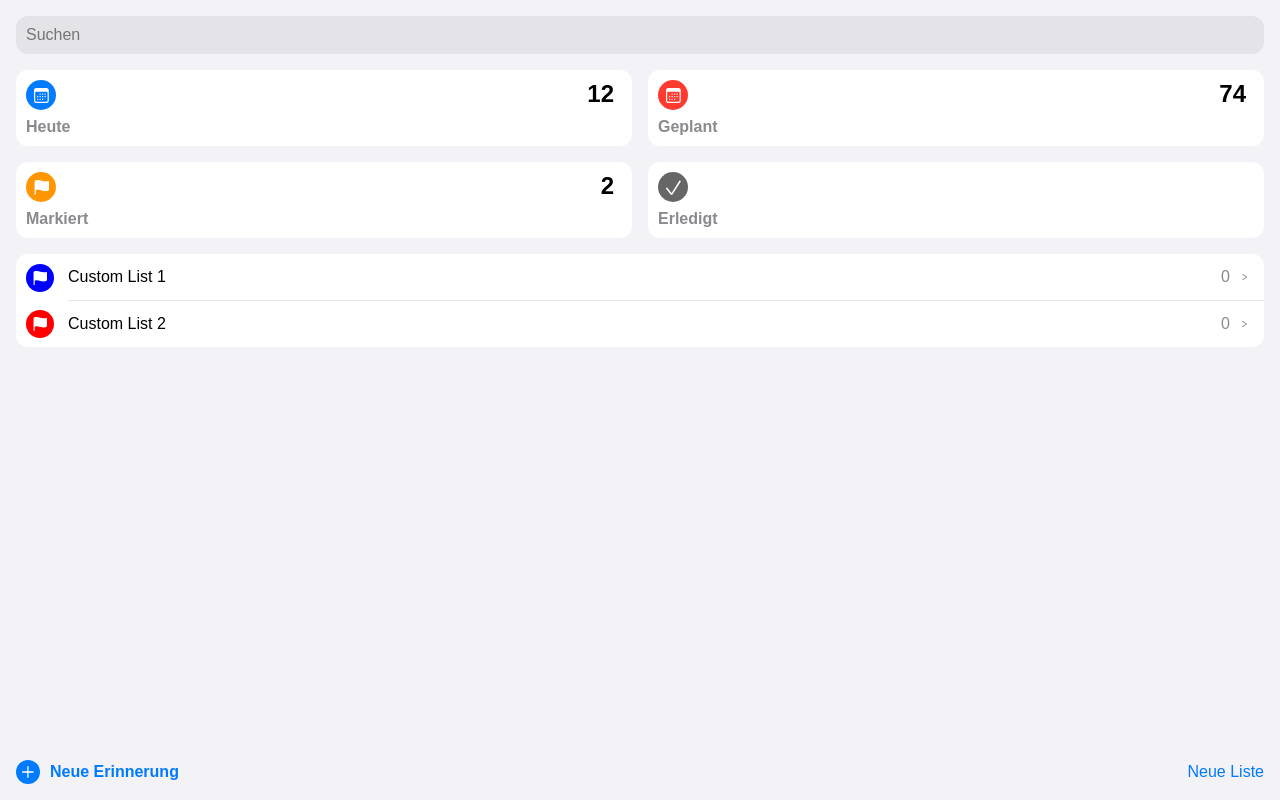
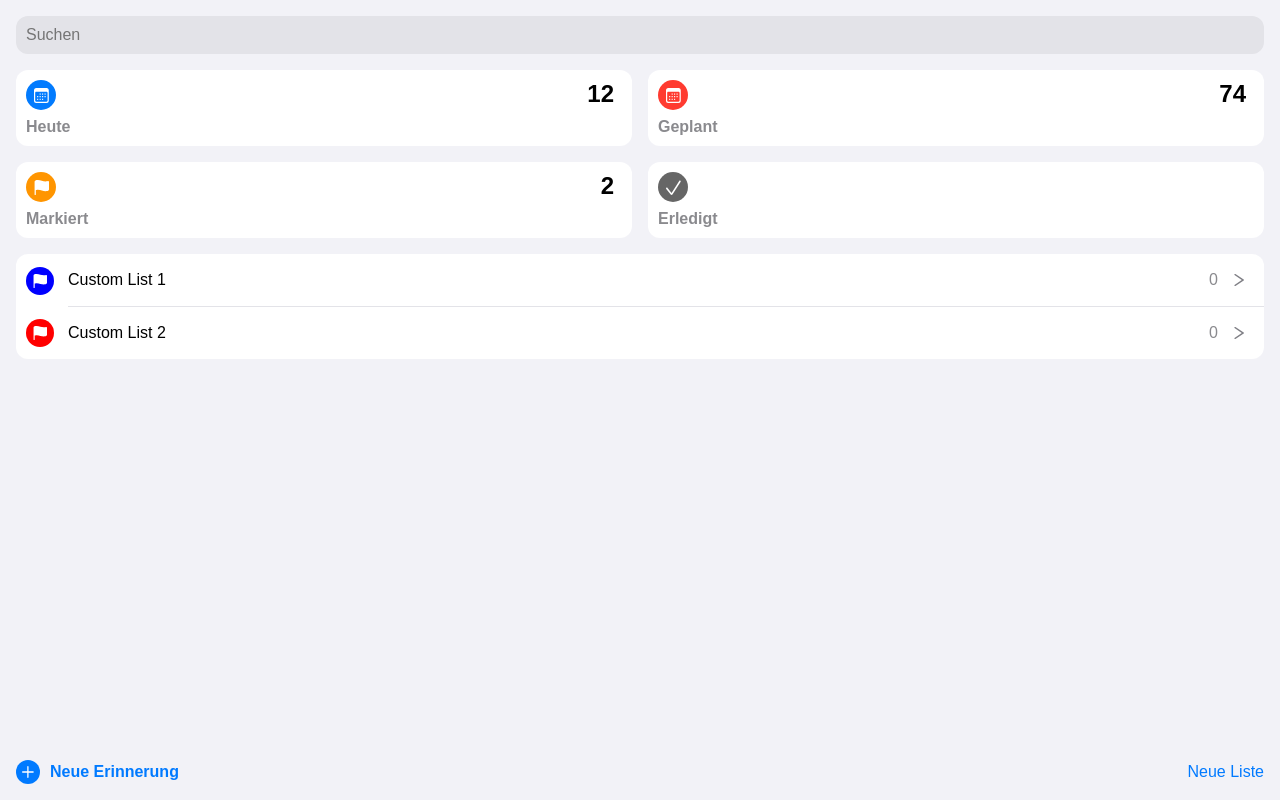
Before and after one commit to max-beckmann/progressive-reminders, an Angular app: page / in a window 1280 px wide. Built offline with nearby package versions, Linux system fonts and the light colour scheme; a web font is replaced by a local one.

Commit message:
save variable icon

```diff
--- a/src/app/components/aggregate-items/aggregate-item.component.scss
+++ b/src/app/components/aggregate-items/aggregate-item.component.scss
@@ -11,6 +11,7 @@
     flex-grow: 1;
     display: flex;
     justify-content: space-between;
+    align-items: center;
 
     margin-top: 14px;
     margin-left: 14px;
@@ -20,6 +21,7 @@
 
   .right {
     display: flex;
+    align-items: center;
     gap: 8px;
 
     .subtitle {
@@ -27,7 +29,7 @@
     }
 
     .arrow {
-      --icon-size: 12px;
+      --icon-size: 24px;
     }
   }
 }
--- a/src/app/components/pages/new-list-page/new-list-page.component.ts
+++ b/src/app/components/pages/new-list-page/new-list-page.component.ts
@@ -47,7 +47,7 @@ export class NewListPageComponent {
   async add(): Promise<void> {
     const newList: List = {
       title: this.title(),
-      icon: IconType.LIST,
+      icon: this.icon(),
       color: this.color(),
     }
 
--- a/src/app/components/selection/icon/icon-selection.component.scss
+++ b/src/app/components/selection/icon/icon-selection.component.scss
@@ -16,7 +16,7 @@
         border-radius: 50%;
 
         app-icon {
-          --icon-size: 48px;
+          --icon-size: 100%;
           fill: white;
         }
       }
```
